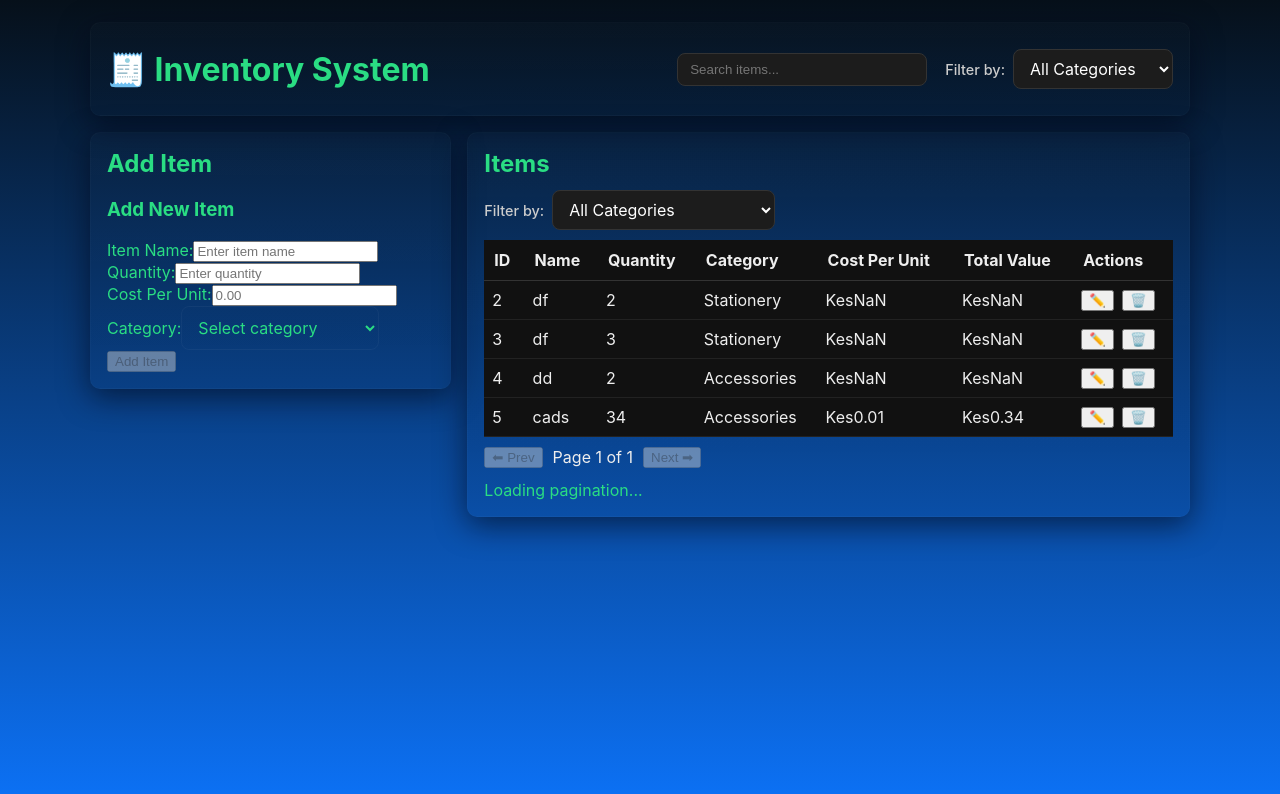
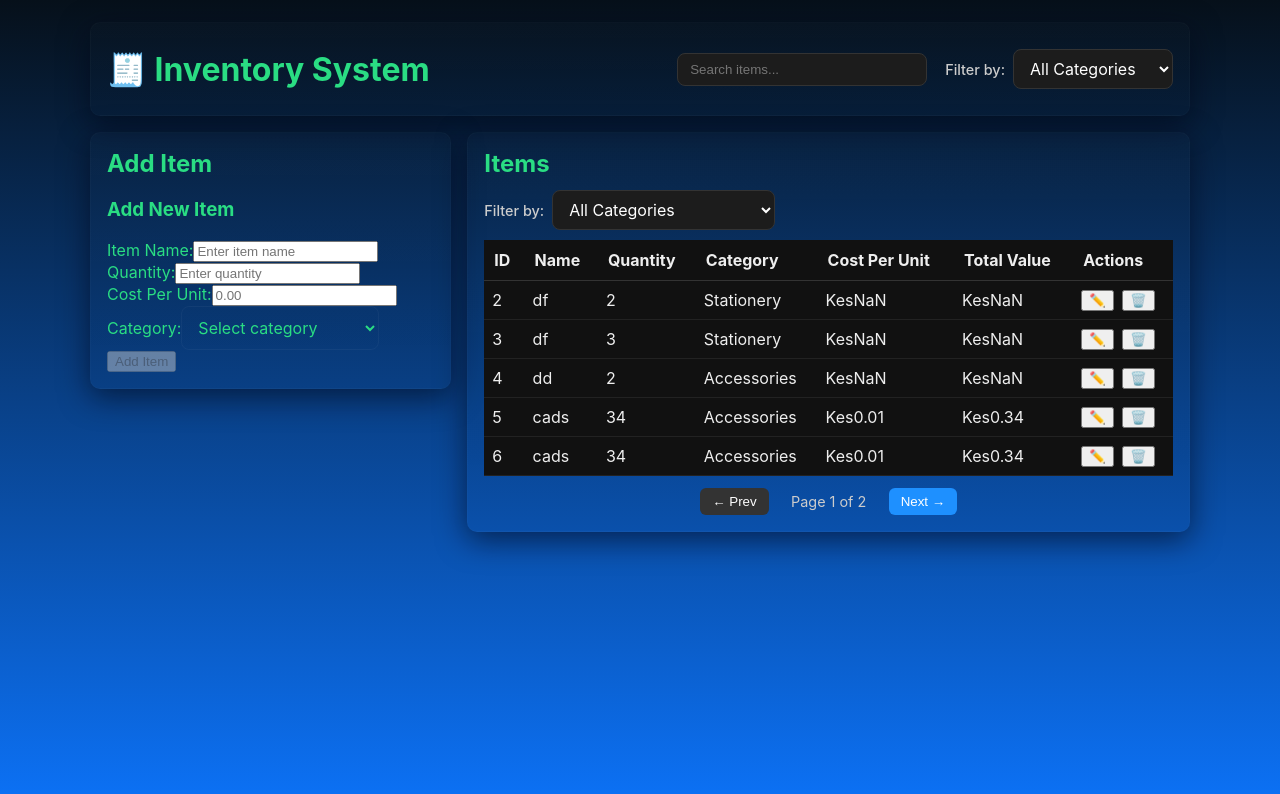
Before and after one commit to lolirock238/Phase-2-inventory-system-7, a React (Vite) app: page / in a window 1280 px wide. Shown: the top 794 px of the page. Built offline with nearby package versions, Linux system fonts and the light colour scheme; data requests are answered from the project's data file.

Commit message:
fixed the paginiation issue

```diff
--- a/db.json
+++ b/db.json
@@ -24,6 +24,20 @@
       "category": "Accessories",
       "costPerUnit": 0.01,
       "id": 5
+    },
+    {
+      "name": "cads",
+      "quantity": 34,
+      "category": "Accessories",
+      "costPerUnit": 0.01,
+      "id": 6
+    },
+    {
+      "name": "cads",
+      "quantity": 34,
+      "category": "Accessories",
+      "costPerUnit": 0.01,
+      "id": 7
     }
   ]
 }
--- a/src/components/InventoryTable.jsx
+++ b/src/components/InventoryTable.jsx
@@ -153,9 +153,6 @@ export default function InventoryTable({ items, onDeleteItem, onEditItem }) {
           ))}
         </tbody>
       </table>
-
-      {/* Pagination controls */}
-      <PaginationControls table={table} />
     </div>
   );
 }
--- a/src/components/PaginationControls.jsx
+++ b/src/components/PaginationControls.jsx
@@ -1,30 +1,71 @@
 import React from "react";
 
-export default function PaginationControls({ table }) {
-  if (!table) {
-    return <div>Loading pagination...</div>; // Optional placeholder
+export default function PaginationControls({
+  currentPage,
+  totalPages,
+  setCurrentPage,
+}) {
+  if (totalPages <= 1) return null; // hide if only one page
+
+  function handlePrev() {
+    if (currentPage > 1) setCurrentPage((prev) => prev - 1);
   }
 
-  const pagination = table.getState()?.pagination || {};
-  const pageIndex = pagination.pageIndex ?? 0;
-  const pageCount = table.getPageCount?.() ?? 1;
+  function handleNext() {
+    if (currentPage < totalPages) setCurrentPage((prev) => prev + 1);
+  }
 
   return (
-    <div style={{ marginTop: "10px", display: "flex", gap: "10px" }}>
+    <div
+      style={{
+        display: "flex",
+        justifyContent: "center",
+        alignItems: "center",
+        gap: "10px",
+        marginTop: "8px",
+      }}
+    >
       <button
-        onClick={() => table.previousPage()}
-        disabled={!table.getCanPreviousPage?.()}
+        onClick={handlePrev}
+        disabled={currentPage === 1}
+        style={{
+          padding: "6px 12px",
+          borderRadius: "6px",
+          backgroundColor: currentPage === 1 ? "#333" : "#1e90ff",
+          color: "white",
+          border: "none",
+          cursor: currentPage === 1 ? "not-allowed" : "pointer",
+          transition: "background 0.2s",
+        }}
       >
-        ⬅ Prev
+        ← Prev
       </button>
-      <span>
-        Page {pageIndex + 1} of {pageCount}
+
+      <span
+        style={{
+          color: "#ccc",
+          fontSize: "0.9rem",
+          minWidth: "100px",
+          textAlign: "center",
+        }}
+      >
+        Page {currentPage} of {totalPages}
       </span>
+
       <button
-        onClick={() => table.nextPage()}
-        disabled={!table.getCanNextPage?.()}
+        onClick={handleNext}
+        disabled={currentPage === totalPages}
+        style={{
+          padding: "6px 12px",
+          borderRadius: "6px",
+          backgroundColor: currentPage === totalPages ? "#333" : "#1e90ff",
+          color: "white",
+          border: "none",
+          cursor: currentPage === totalPages ? "not-allowed" : "pointer",
+          transition: "background 0.2s",
+        }}
       >
-        Next ➡
+        Next →
       </button>
     </div>
   );
```
